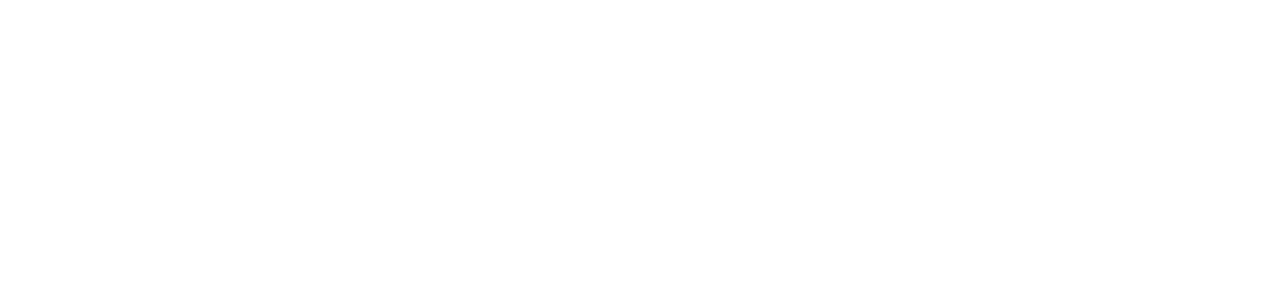
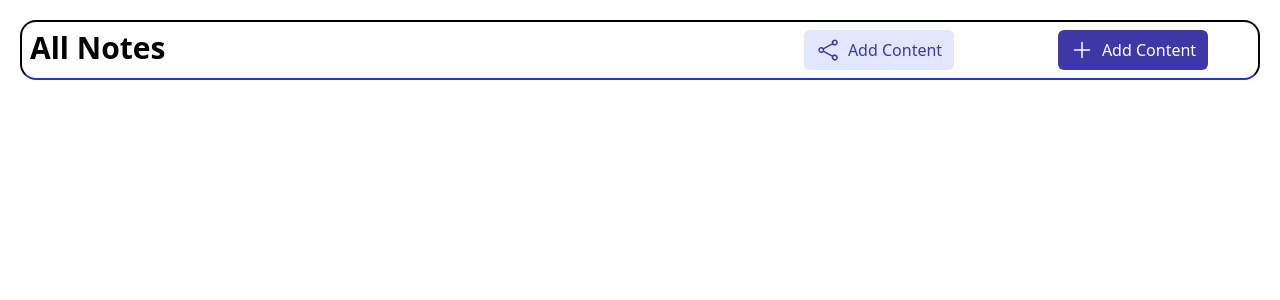
Before and after one commit to Bhumesh01/SecondBrain, a React (Vite) app in the folder client/: page / in a window 1280 px wide. Shown: the top 300 px of the page. Built offline with nearby package versions, Linux system fonts and the light colour scheme.

Commit message:
Created generic button component

```diff
--- a/client/src/App.css
+++ b/client/src/App.css
@@ -1 +1,7 @@
 @import "tailwindcss";
+@theme {
+  --color-purpleBlue-100: #e0e7feb9;
+  --color-purpleBlue-300: #e0e7fe;
+  --color-purpleBlue-500: #5046e4;
+  --color-purpleBlue-600: #3e38a7;
+}
--- a/client/src/App.tsx
+++ b/client/src/App.tsx
@@ -1,11 +1,21 @@
 import './App.css'
-
+import { Button } from './components/ui/Button'
+import { PlusIcon } from './icons/plusIcon'
+import { ShareIcon } from './icons/shareIcon'
 function App() {
 
   return (
-    <>
-
-    </>
+    <div className='p-5'>
+      <div className=' flex border-2 border-b-blue-800 p-2 rounded-2xl'>
+        <div className='flex-3/5 font-bold text-3xl'>
+          All Notes
+        </div>
+        <div className='flex-2/5 flex gap-5 justify-around'>
+          <Button variant="secondary" size="lg" text="Add Content" onClick={()=>{alert("Hi")}} startIcon={<ShareIcon />}></Button>
+          <Button variant="primary" size="lg" text="Add Content" onClick={()=>{alert("Hi")}} startIcon={<PlusIcon />}></Button>
+        </div>
+      </div>
+    </div>
   )
 }
 
--- a/client/src/components/ui/Button.tsx
+++ b/client/src/components/ui/Button.tsx
@@ -0,0 +1,37 @@
+import type { ReactElement } from "react"
+
+// Here i have to define the type of the button ie what's the button is expecting(what kind of props)
+type Variants = "primary"|"secondary"|"default";
+interface ButtonProps{
+    variant: "primary"|"secondary",
+    size: "lg"|"xl"|"2xl",
+    text: string,
+    startIcon?: ReactElement;
+    endIcon ?: ReactElement;
+    onClick: ()=> void;
+}
+const sizeClasses = {
+    lg: "py-2 px-3",
+    xl: "py-2 px-5",
+    "2xl": "py-3 px-8",
+}
+type VariantStyles = Record<Variants, string>;
+const variantStyles: VariantStyles= {
+    "default": "font-medium rounded-md p-2 flex justify-between gap-2",
+    "primary": "bg-purpleBlue-600 text-white hover:bg-purpleBlue-500",
+    "secondary": "bg-purpleBlue-300 text-purpleBlue-600 hover:bg-purpleBlue-100"
+}
+
+export const Button = (props:ButtonProps)=>{
+    const sizeStyle = sizeClasses[props.size];
+    return (
+        <button
+            onClick={props.onClick}
+            className={`${sizeStyle} ${variantStyles["default"]} ${props.variant === "primary" ? variantStyles["primary"] : variantStyles["secondary"]}`}
+        >
+            {props.startIcon}
+            {props.text}
+            {props.endIcon}
+        </button>
+    );
+}
--- /dev/null
+++ b/client/src/icons/plusIcon.tsx
@@ -0,0 +1,8 @@
+export const PlusIcon = ()=>{
+  return (
+    <div>
+      <svg xmlns="http://www.w3.org/2000/svg" fill="none" viewBox="0 0 24 24" stroke-width="1.5" stroke="currentColor" className="size-6"> <path stroke-linecap="round" stroke-linejoin="round" d="M12 4.5v15m7.5-7.5h-15" />
+      </svg>
+    </div>
+  )
+}
--- /dev/null
+++ b/client/src/icons/shareIcon.tsx
@@ -0,0 +1,9 @@
+export const ShareIcon = ()=>{
+    return(
+        <div>
+            <svg xmlns="http://www.w3.org/2000/svg" fill="none" viewBox="0 0 24 24" stroke-width="1.5" stroke="currentColor" className="size-6">
+                <path stroke-linecap="round" stroke-linejoin="round" d="M7.217 10.907a2.25 2.25 0 1 0 0 2.186m0-2.186c.18.324.283.696.283 1.093s-.103.77-.283 1.093m0-2.186 9.566-5.314m-9.566 7.5 9.566 5.314m0 0a2.25 2.25 0 1 0 3.935 2.186 2.25 2.25 0 0 0-3.935-2.186Zm0-12.814a2.25 2.25 0 1 0 3.933-2.185 2.25 2.25 0 0 0-3.933 2.185Z" />
+            </svg>
+        </div>
+    )
+}
```
Also changed, not shown: client/src/components/ui/Card.tsx (added), client/src/components/ui/SideBar.tsx (added), client/src/components/ui/SidebarItems.tsx (added).
